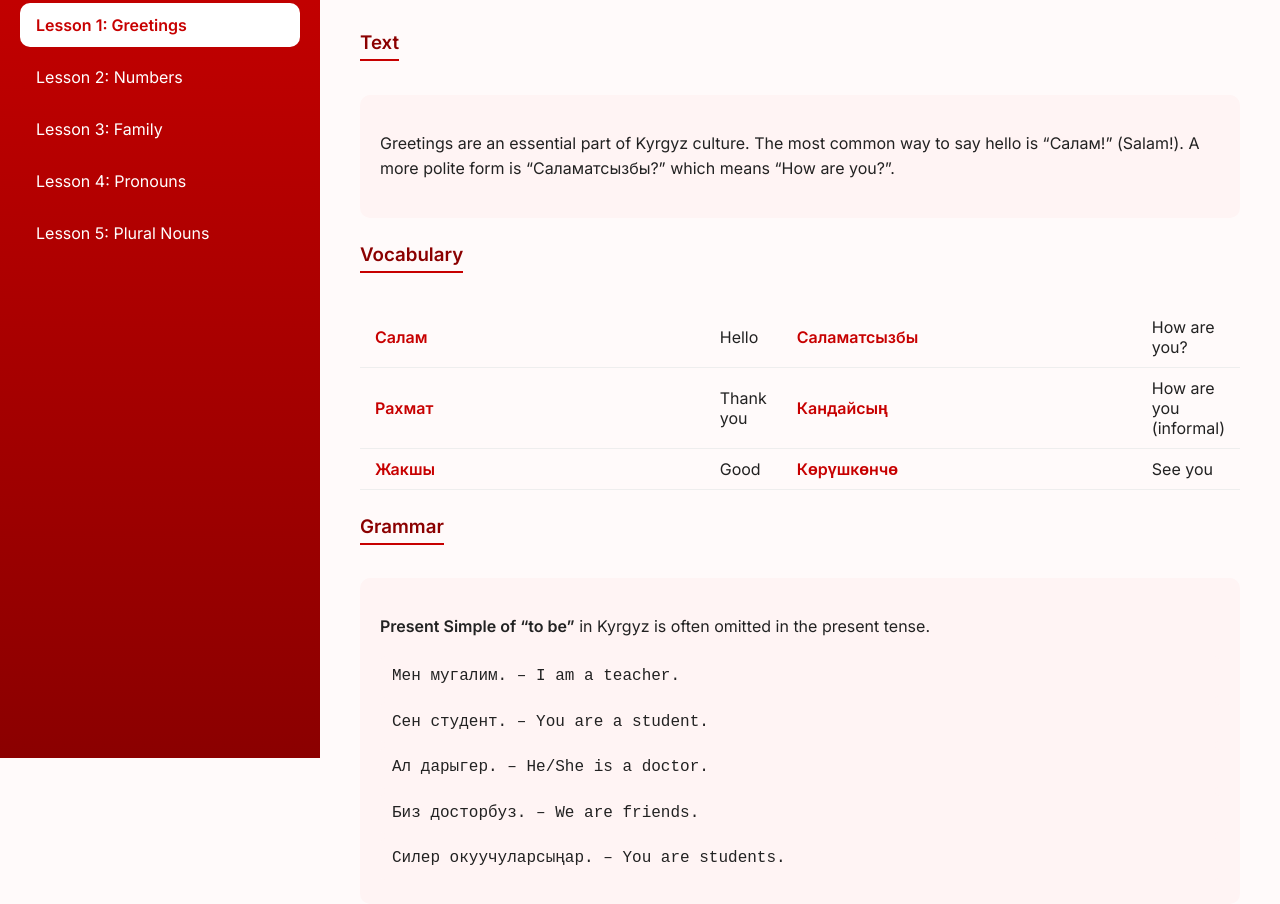
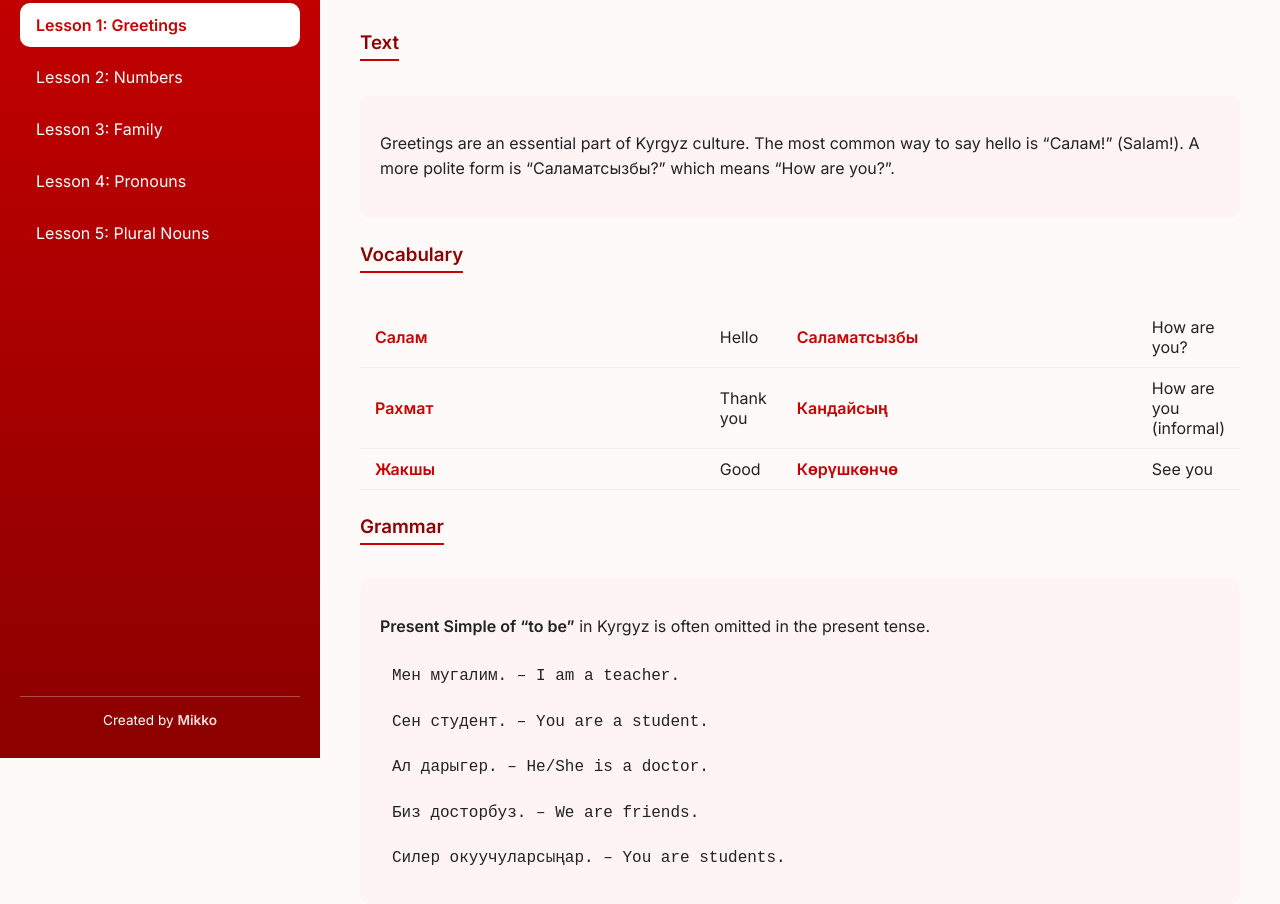
Before and after one commit to LexiDictionary/Learn_Kyrgyz, a plain HTML site: page index.html in a window 1280 px wide. Shown: the part 82-986 px from the top of the page. Drawn offline with Linux system fonts and the light colour scheme.

Commit message:
Update index.html

```diff
--- a/index.html
+++ b/index.html
@@ -9,6 +9,7 @@
 <body>
   <div class="container">
     <aside class="sidebar">
+      <div class="sidebar-top">
         <h2 class="logo">🇰🇬 Kyrgyz for Everyone</h2>
         <ul class="lesson-list">
           <li onclick="showLesson(0)" class="active">Lesson 1: Greetings</li>
@@ -17,12 +18,17 @@
           <li onclick="showLesson(3)">Lesson 4: Pronouns</li>
           <li onclick="showLesson(4)">Lesson 5: Plural Nouns</li>
         </ul>
+      </div>
+      <div class="sidebar-footer">
+        Created by <a href="https://www.linkedin.com/in/mikko-fidias-phd-362379237/" target="_blank" rel="noopener">Mikko</a>
+      </div>
     </aside>
 
     <main class="content">
       <div id="lesson-container"></div>
     </main>
   </div>
+
   <script src="script.js"></script>
 </body>
 </html>
```
Lines whose indentation alone changed are shown as unchanged.
